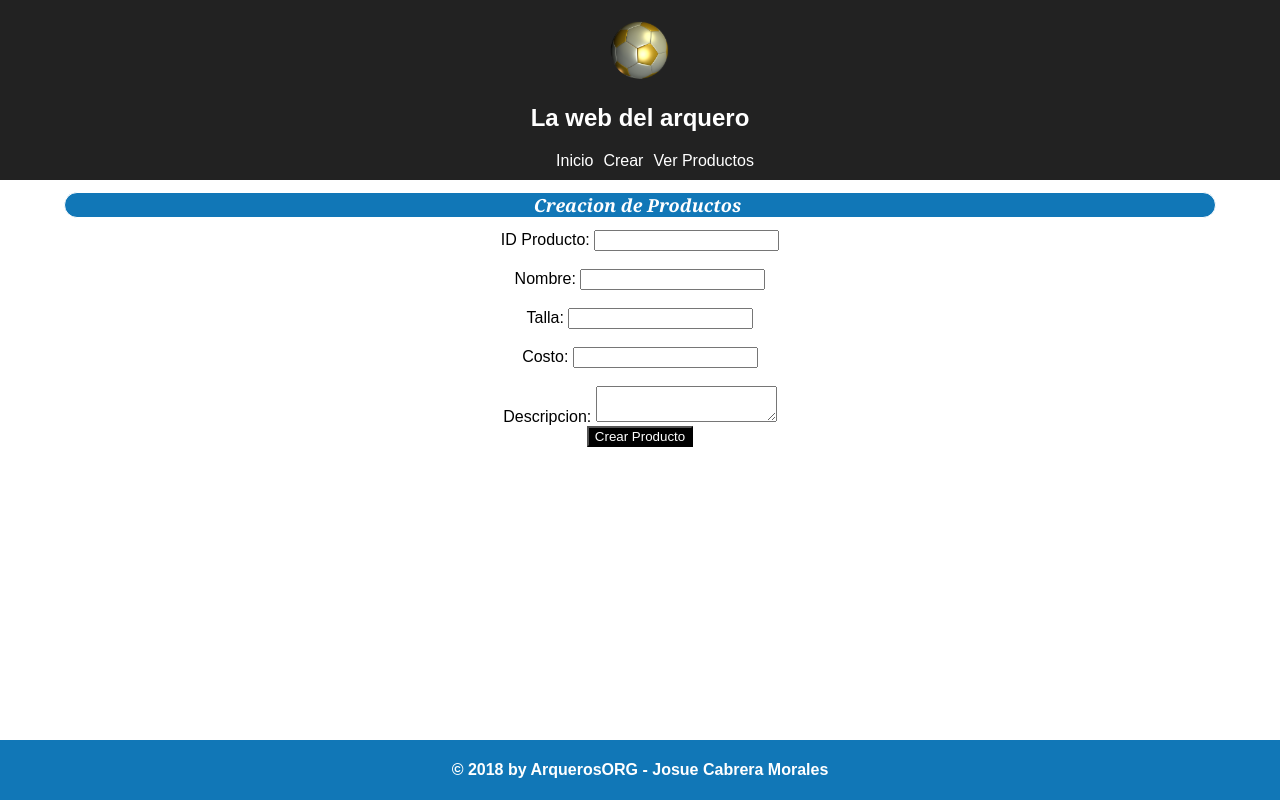
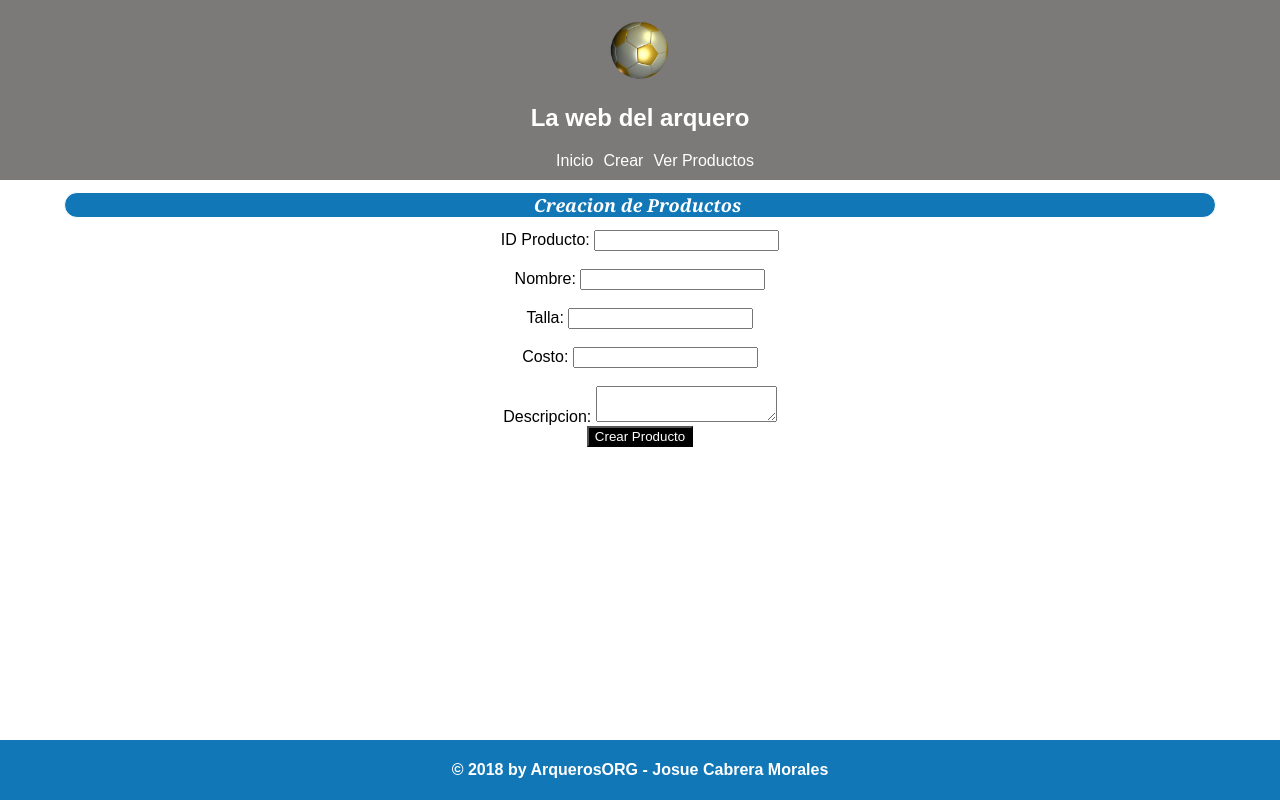
Before and after one commit to joshy110/WebGK, a React (Create React App) app in the folder webgk2/: page /crear in a window 1280 px wide. Built offline with nearby package versions, Linux system fonts and the light colour scheme.

Commit message:
cambio en los colores y alertas a mostrar

```diff
--- a/webgk2/src/Componentes/Crear/index.js
+++ b/webgk2/src/Componentes/Crear/index.js
@@ -77,7 +77,7 @@ class Crear extends Component {
               event.preventDefault();
           }
           else{
-            alert('Se debe ingresar un identificador positivo');
+            alert('Se debe ingresar un identificador valido y mayor a cero.');
           }
       }
 
--- a/webgk2/src/Componentes/Global/css/Header.css
+++ b/webgk2/src/Componentes/Global/css/Header.css
@@ -1,5 +1,5 @@
 .Header {
-    background-color: #222;
+    background-color: #7C7A78;
     height: 140px;
     padding: 20px;
     color: white;
```
